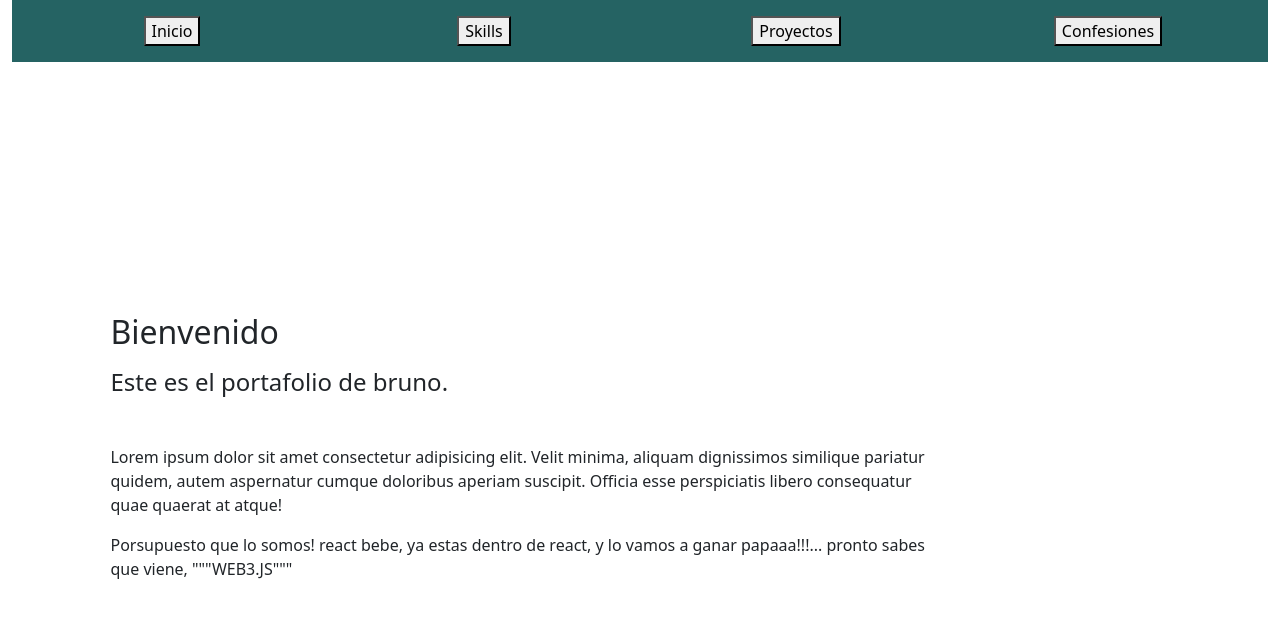
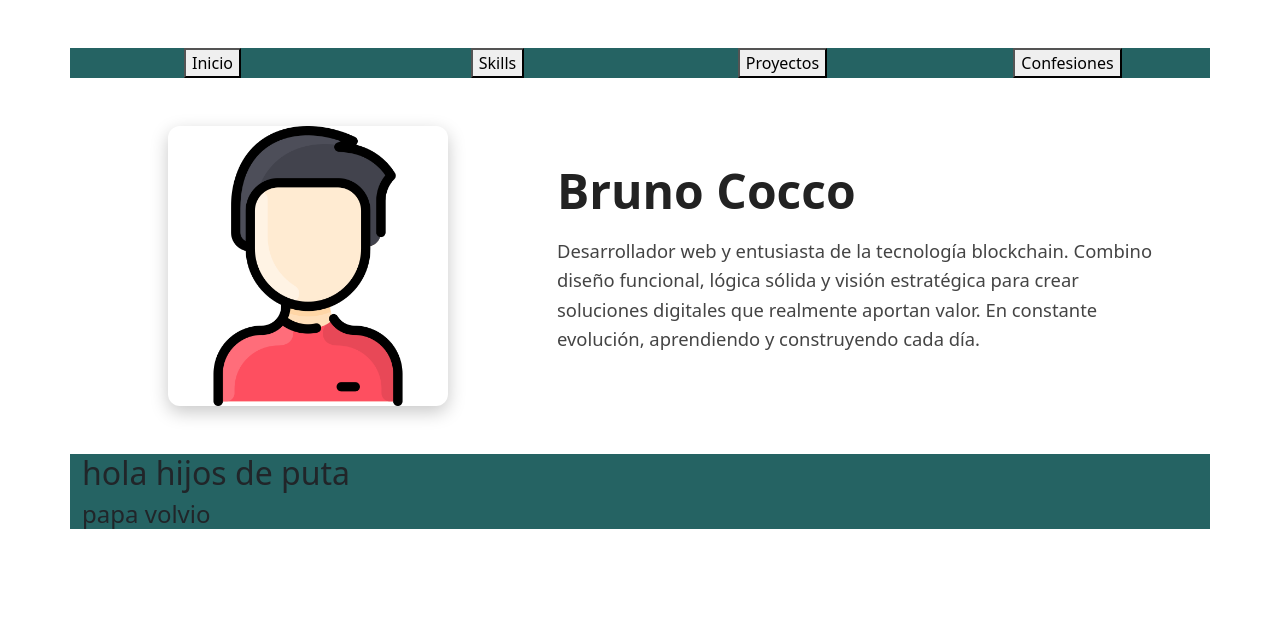
Before and after one commit to BrunoCocco/Portafolio-BC, a React (Vite) app: page / in a window 1280 px wide. Both pictures are taken after a click on the button "Inicio". Shown: the top 618 px of the page. Built offline with nearby package versions, Linux system fonts and the light colour scheme.

Commit message:
agregando enlaces

```diff
--- a/src/App.jsx
+++ b/src/App.jsx
@@ -1,18 +1,26 @@
+import { useState } from "react";
+//Componentes Header
 import Header from "./component/Header.jsx";
-import Portafolio from "./component/Portafolio.jsx";
-
+// Footer
+import Footer from "./component/Footer.jsx"
+//Vistas alojadas en layout{}
+import Bruno from "./layouts/VistaBruno.jsx";
+import Skills from "./layouts/VistaSkills.jsx";
+// Css
+import "./App.css"
+//Import de bootstrap
+import "bootstrap/dist/css/bootstrap.min.css";
 
 function App() {
+  const [vista, setVista] = useState("");
   return (
     <>
-   <div className="container-fluid">
-      <div className="row vh-100">
+      <Header setVista={setVista} />
 
-        <Header />       {/* col-2 */}
-        <Portafolio />   {/* col-10 */}
+      {vista === "Bruno" && <Bruno />}
+      {vista === "Skills" && <Skills />}
 
-      </div>
-    </div>
+      <Footer />
     </>
   );
 }
--- a/src/component/Component.css
+++ b/src/component/Component.css
@@ -1,4 +1,4 @@
-.header-Fondo {
+.Fondo-azul {
     background-color: rgb(37, 99, 99);
 
 }
--- a/src/component/Footer.jsx
+++ b/src/component/Footer.jsx
@@ -1,9 +1,14 @@
 function Footer() {
   return (
     <>
-      <div>
-
-      </div>
+    <section className="Fondo-azul container">
+      <article>
+        <div>
+          <h2>hola hijos de puta</h2>
+          <h4>papa volvio</h4>
+        </div>
+      </article>
+    </section>
     </>
   );
 }
--- a/src/component/Header.jsx
+++ b/src/component/Header.jsx
@@ -1,16 +1,16 @@
 import "./Component.css";
 
-function Header() {
+function Header({setVista}) {
   return (
     <>
-      <section className="container-fluid">
-        <article className="header-Fondo p-3">
-              <div class="row justify-content-between text-center">
+      <section className="Fondo-azul container">
+        <article>
+          <div class="row mt-5 justify-content-between text-center">
             <div class="col-3">
-                  <button>Inicio</button>
+              <button onClick={()=>{setVista("Bruno")}}>Inicio</button>
             </div>
             <div class="col-3">
-                  <button>Skills</button>
+              <button onClick={()=>{setVista("Skills")}}>Skills</button>
             </div>
             <div class="col-3">
               <button>Proyectos</button>
--- a/src/component/Portafolio.jsx
+++ /dev/null
@@ -1,25 +0,0 @@
-function Portafolio() {
-  return (
-    <>
-    <section className="container">
-      <div className="col-sm-9 p-4 position-relative">
-        {/* <img
-          className="mt-1 mb-5 header-img-fantasma"
-          src="../src/assets/fantasma.png"
-          alt="Fantasmita"/> */}
-        <div className="">
-          <h2 className="offset-sm-1 mt-5">Bienvenido</h2>
-          <h4 className="offset-sm-1 mt-3">Este es el portafolio de bruno.</h4>
-          <p className="offset-sm-1 mt-5">Lorem ipsum dolor sit amet consectetur adipisicing elit. Velit minima, aliquam dignissimos similique pariatur quidem, autem aspernatur cumque doloribus aperiam suscipit. Officia esse perspiciatis libero consequatur quae quaerat at atque!</p>
-          <p className="offset-sm-1 mt-2">Porsupuesto que lo somos!
-            react bebe, ya estas dentro de react, y lo vamos a ganar papaaa!!!...
-            pronto sabes que viene, """WEB3.JS"""
-          </p>
-        </div>
-      </div>
-      </section>
-    </>
-  );
-}
-
-export default Portafolio;
--- a/src/layouts/VistaBruno.jsx
+++ b/src/layouts/VistaBruno.jsx
@@ -0,0 +1,32 @@
+import "./layout.css"; // 👈 el CSS lo hacemos abajo
+import hombre from "../assets/hombre.png";
+
+
+function Bruno() {
+  return (
+    <section className="container py-5">
+      <div className="row d-flex align-items-center justify-content-center">
+
+        <div className="col-md-5 text-center">
+          <img
+            src={hombre}
+            alt="Foto de Bruno"
+            className="bruno-img"
+          />
+        </div>
+
+        <div className="col-md-7">
+          <h1 className="bruno-title">Bruno Cocco</h1>
+          <p className="bruno-desc mt-3">
+            Desarrollador web y entusiasta de la tecnología blockchain.
+            Combino diseño funcional, lógica sólida y visión estratégica para crear
+            soluciones digitales que realmente aportan valor. En constante evolución,
+            aprendiendo y construyendo cada día.
+          </p>
+        </div>
+      </div>
+    </section>
+  );
+}
+
+export default Bruno;
--- a/src/layouts/VistaSkills.jsx
+++ b/src/layouts/VistaSkills.jsx
@@ -0,0 +1,31 @@
+function Skills() {
+  return (
+    <>
+      <section className="container">
+        <div className="col-sm-9">
+          {/* <img
+          className="mt-1 mb-5 header-img-fantasma"
+          src="../src/assets/fantasma.png"
+          alt="Fantasmita"/> */}
+          <div className="row">
+            <h2 className="offset-sm-1 mt-5">Bienvenido</h2>
+            <h4 className="offset-sm-1 mt-3">
+              Este es el portafolio de bruno.
+            </h4>
+            <p className="offset-sm-1 mt-5">
+             Estamos en plena estapa de progreso generacional, nosotros podemos ganar el game.
+             Confio plenamente en el proceso, accion y perseverancia...
+            </p>
+            <p className="offset-sm-1 mt-2">
+              Porsupuesto que lo somos! react bebe, ya estas dentro de react, y
+              lo vamos a ganar papaaa!!!... pronto sabes que viene,
+              """WEB3.JS"""
+            </p>
+          </div>
+        </div>
+      </section>
+    </>
+  );
+}
+
+export default Skills;
--- /dev/null
+++ b/src/layouts/layout.css
@@ -0,0 +1,20 @@
+.bruno-img {
+  width: 85%;
+  max-width: 280px;
+  border-radius: 12px;
+  object-fit: cover;
+  box-shadow: 0 6px 18px rgba(0,0,0,0.22);
+}
+
+.bruno-title {
+  font-size: 3rem;
+  font-weight: 700;
+  color: #222;
+}
+
+.bruno-desc {
+  font-size: 1.15rem;
+  line-height: 1.6;
+  color: #444;
+  max-width: 600px;
+}
```
Lines whose indentation alone changed are shown as unchanged.
